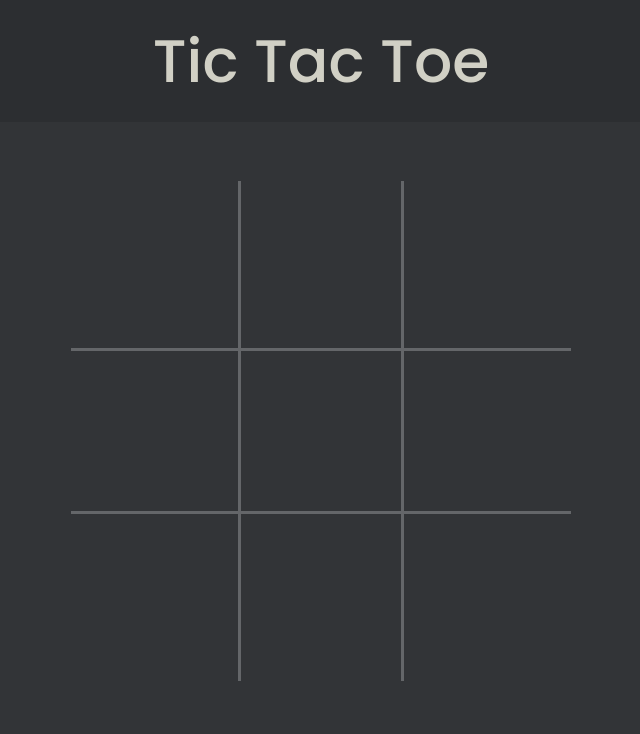
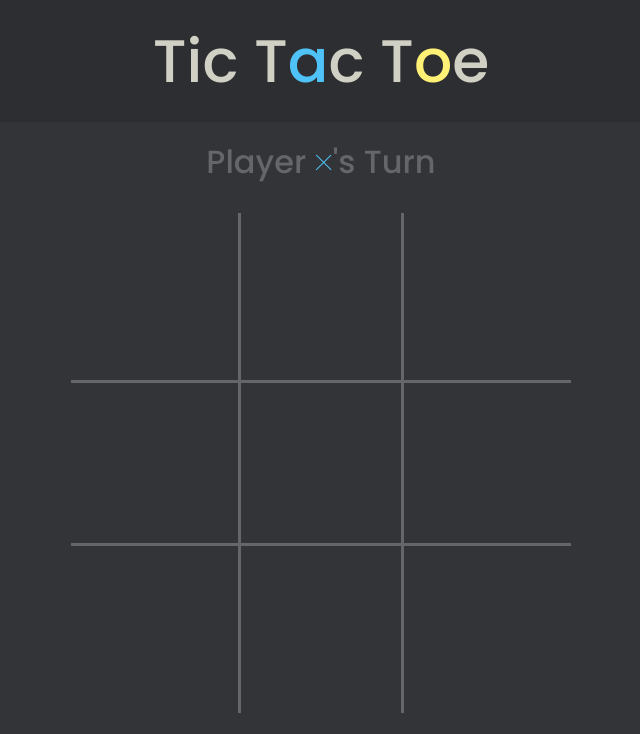
Before and after one commit to pdtru/tic-tac-toe, a plain HTML site: page index.html in a window 1280 px wide. Shown: the top 734 px of the page, without its empty margins (319-959 px from the left). Drawn offline with Linux system fonts and the light colour scheme.

Commit message:
Edit header and add game text

```diff
--- a/app.js
+++ b/app.js
@@ -276,21 +276,36 @@ class HeaderFactory {
     const headerContainer = document.createElement('nav');
     headerContainer.className = 'header-container';
 
-    const blueLetter = document.createElement('span');
-    blueLetter.innerText = 'a';
-    blueLetter.style.color = '#4FC3F7';
-
-    const yellowLetter = document.createElement('span');
-    yellowLetter.innerText = 'o';
-    yellowLetter.style.color = '#FFF176';
-
     const header = document.createElement('div');
     header.className = 'header';
-    header.innerText =
-      'Tic T' + blueLetter.innerText + 'c T' + yellowLetter.innerText + 'e';
+    header.innerHTML = 'Tic Tac Toe';
+    header.innerHTML = header.innerHTML.replace(
+      'o',
+      '<span style="color: #FFF176; background-color:#2c2e31; ">o</span>'
+    );
+    header.innerHTML = header.innerHTML.replace(
+      'a',
+      '<span style="color: #4FC3F7; background-color:#2c2e31; ">a</span>'
+    );
 
     headerContainer.appendChild(header);
     return headerContainer;
+  }
+}
+
+class GameTextFactory {
+  createGameText(player) {
+    const gameTextConatiner = document.createElement('div');
+    gameTextConatiner.className = 'game-text-container';
+
+    const gameText = document.createElement('div');
+    gameText.innerHTML = `Player ${player}'s Turn`;
+    gameText.innerHTML = gameText.innerHTML.replace(
+      player,
+      `<span style="color: #4FC3F7; background-color:#323437; ">${player}</span>`
+    );
+    gameTextConatiner.appendChild(gameText);
+    return gameTextConatiner;
   }
 }
 
@@ -316,10 +331,16 @@ class FooterFactory {
 
 const body = document.body;
 const header = new HeaderFactory();
+const gameText = new GameTextFactory();
 const gameContainer = document.createElement('div');
 gameContainer.className = 'game-container';
 const footer = new FooterFactory();
-body.append(header.createHeader(), gameContainer, footer.createFooter());
+body.append(
+  header.createHeader(),
+  gameText.createGameText('🞨'),
+  gameContainer,
+  footer.createFooter()
+);
 
 const game = new Game();
 game.startGame();
--- a/styles.css
+++ b/styles.css
@@ -30,6 +30,13 @@ body {
   font-size: 60px;
   color: #d1d0c5;
   background-color: #2c2e31;
+}
+
+.game-text-container {
+  display: flex;
+  justify-content: center;
+  margin-top: 16px;
+  font-size: 32px;
 }
 
 /* game board */
```
